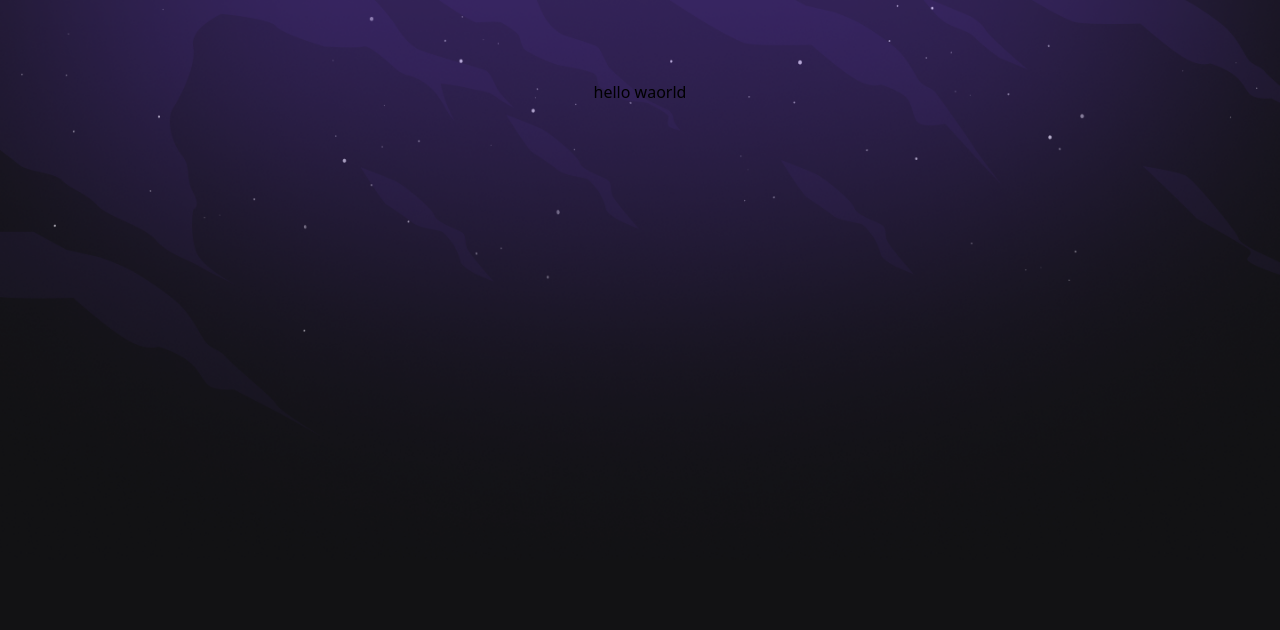
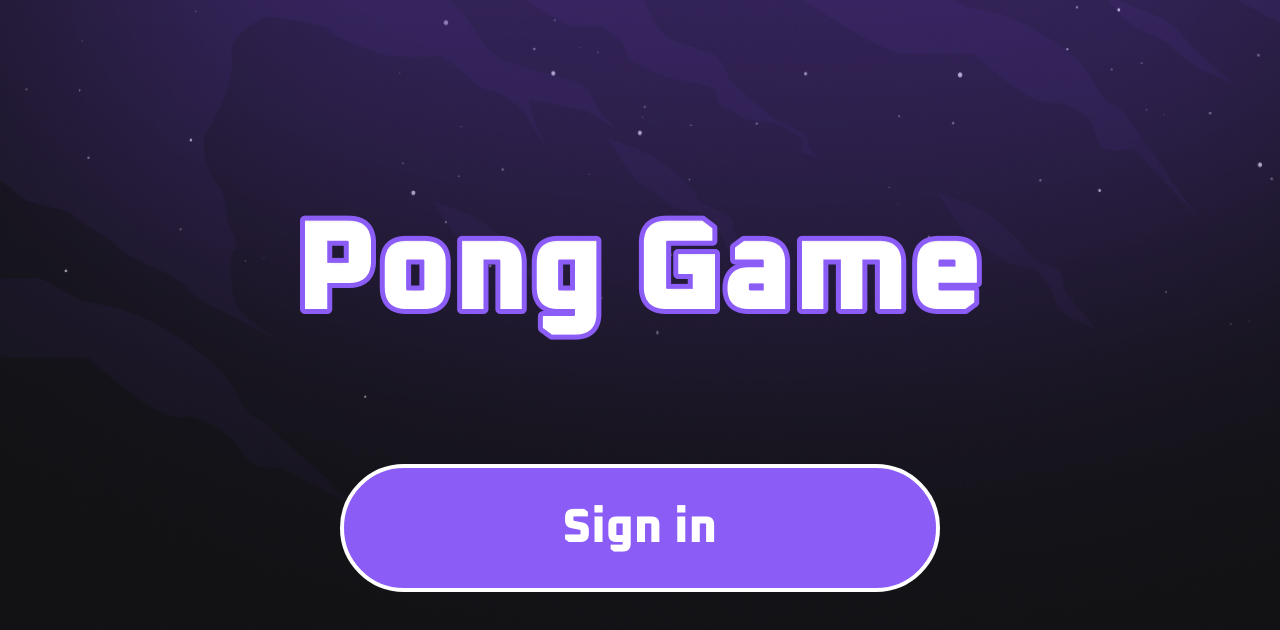
Before and after one commit to 42Specilization/ft_transcendence_42, a React (Vite) app in the folder web/: page / in a window 1280 px wide. Shown: the top 630 px of the page. Built offline with nearby package versions, Linux system fonts and the light colour scheme.

Commit message:
starting login screen

```diff
--- a/web/index.html
+++ b/web/index.html
@@ -2,12 +2,19 @@
 <html lang="en">
   <head>
     <meta charset="UTF-8" />
+    <link rel="preconnect" href="https://fonts.gstatic.com" crossorigin>
+    <link rel="preconnect" href="https://fonts.googleapis.com">
     <link rel="icon" type="image/svg+xml" href="/vite.svg" />
     <meta name="viewport" content="width=device-width, initial-scale=1.0" />
-    <title>ft transcendence</title>
+
+    <link href="https://fonts.googleapis.com/css2?family=Oxanium:wght@600;800&display=swap" rel="stylesheet">
+
+    <title>Ft Transcendence</title>
   </head>
   <body class="bg-[#121214] bg-galaxy bg-cover bg-no-repeat">
     <div id="root"></div>
-    <script type="module" src="/src/main.tsx"></script>
+    <script type="module" src="/src/main.tsx">
+
+    </script>
   </body>
 </html>
--- a/web/package.json
+++ b/web/package.json
@@ -9,7 +9,6 @@
     "preview": "vite preview"
   },
   "dependencies": {
-    "express": "^4.18.1",
     "react": "^18.2.0",
     "react-dom": "^18.2.0"
   },
--- a/web/src/App.tsx
+++ b/web/src/App.tsx
@@ -1,10 +1,13 @@
 import './styles/main.css';
+import pongGame from './assets/pong-game.png'
 
 function App() {
 
   return (
-    <div className='max-w-[1344px] mx-auto flex flex-col items-center my-20'>
-      <h1>hello waorld</h1>
+    <div className='max-w-[1344px] mx-auto my-20 flex flex-col items-center'>
+      {/* <h1 className='text-9xl font-extrabold text-white text-shadow-style my-28'>Pong Game</h1> */}
+      <img src={pongGame} alt='title' className='my-28' />
+      <button className='text-5xl text-white bg-violet-500 px-4 py-3 h-32 w-[600px] rounded-[100px] font-bold border-4 border-white hover:bg-violet-600'>Sign in</button>
     </div>
   )
 }
--- a/web/src/styles/main.css
+++ b/web/src/styles/main.css
@@ -1,3 +1,9 @@
 @tailwind base;
 @tailwind components;
 @tailwind utilities;
+
+@layer components {
+.text-shadow-style {
+	text-shadow: 5px 5px 5px violet;
+}
+}
--- a/web/tailwind.config.cjs
+++ b/web/tailwind.config.cjs
@@ -5,12 +5,12 @@ module.exports = {
     './index.html'
   ],
   theme: {
-    fontFamily: {
-
-    },
     extend: {
+      fontFamily: {
+        sans: ['Oxanium', 'sans-serif']
+      },
       backgroundImage: {
-        galaxy: "url('/background-galaxy.png')"
+        galaxy: "url('/background-galaxy.png')",
       }
     },
   },
```
Also changed, not shown: web/src/assets/pong-game.png (added), 1 other file (tests, documents, lock files or other folders).
